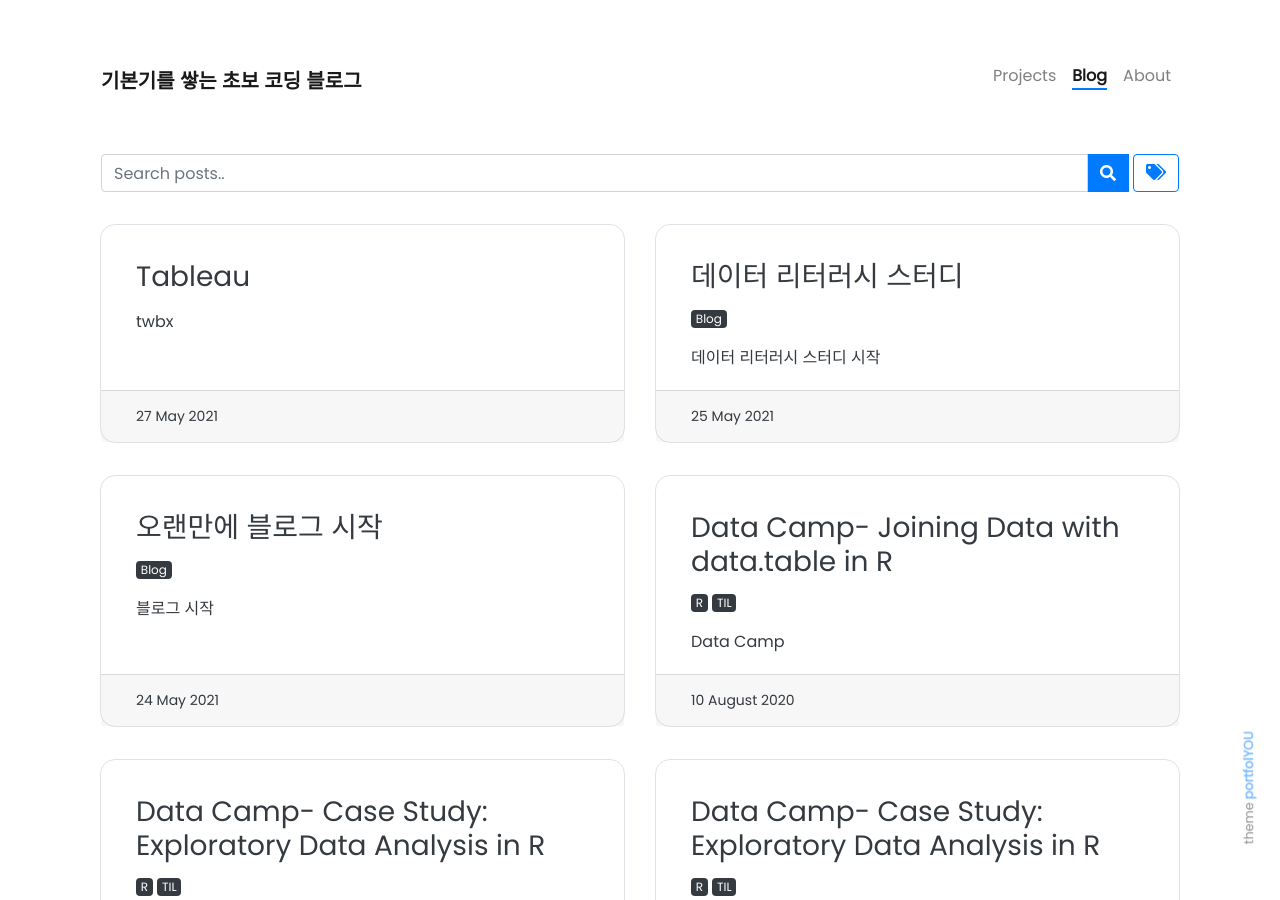
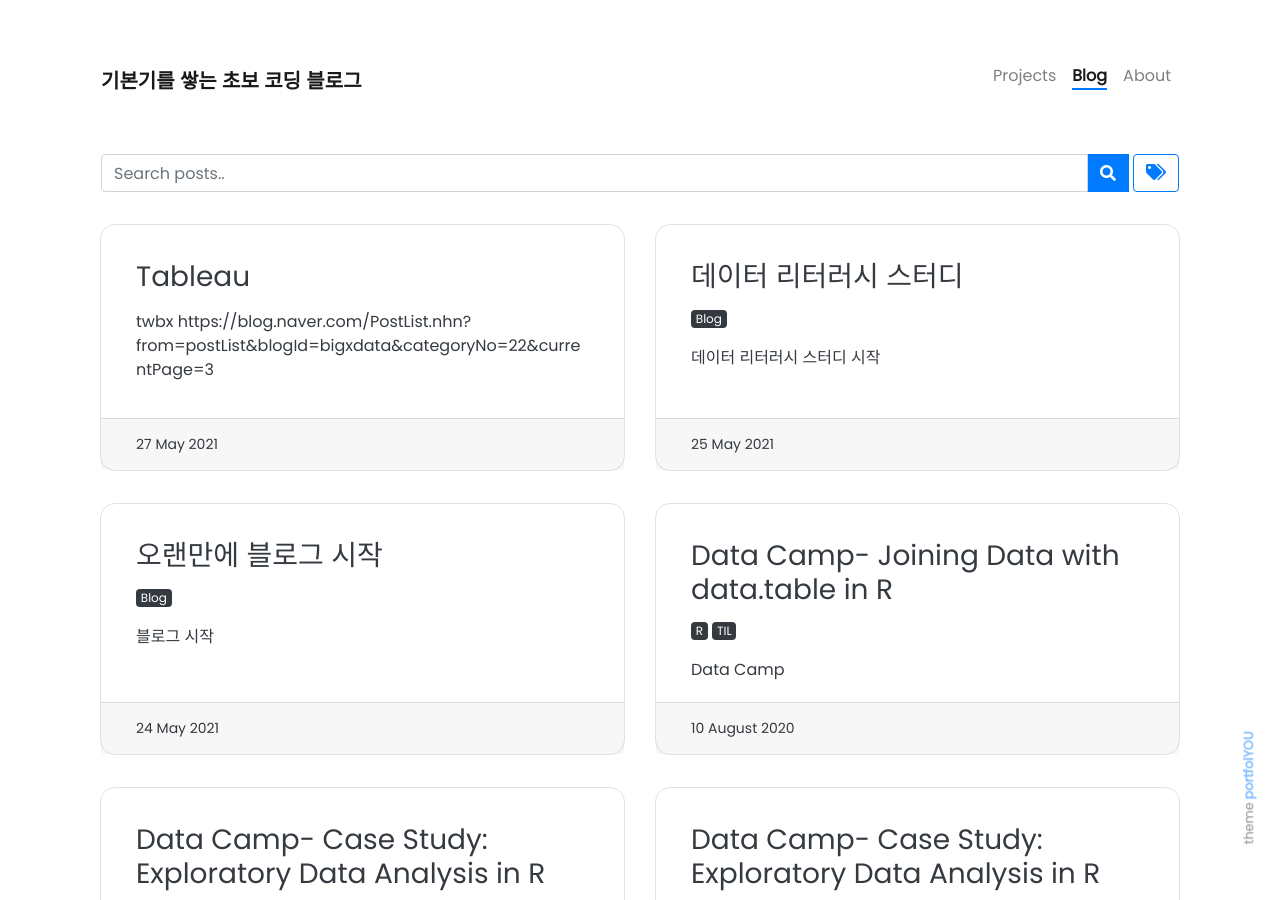
Before and after one commit to jyeon94/jyeon94.github.io, a Jekyll site: the page built from pages/blog.html, in a window 1280 px wide and 900 px high. Built offline with Jekyll 4.4.1, drawn with Linux system fonts in a browser that asks for light colours; nearby versions of some CDN libraries; comment, search, counter and statistics services are not loaded; some of the changed lines change nothing that is shown.

Commit message:
Update 2021-05-27-Tableau.md

```diff
--- a/_posts/2021-05-27-Tableau.md
+++ b/_posts/2021-05-27-Tableau.md
@@ -1 +1,2 @@
 twbx
+https://blog.naver.com/PostList.nhn?from=postList&blogId=bigxdata&categoryNo=22&currentPage=3
```
